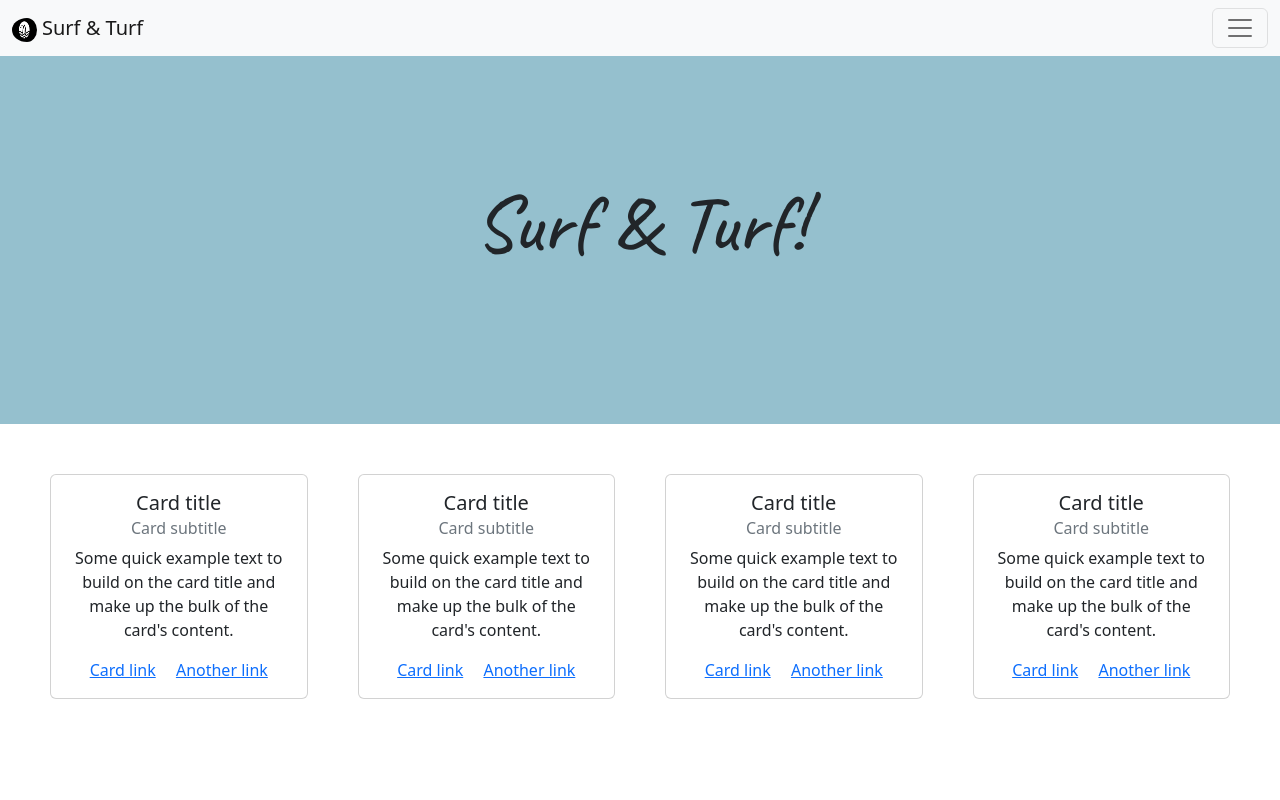
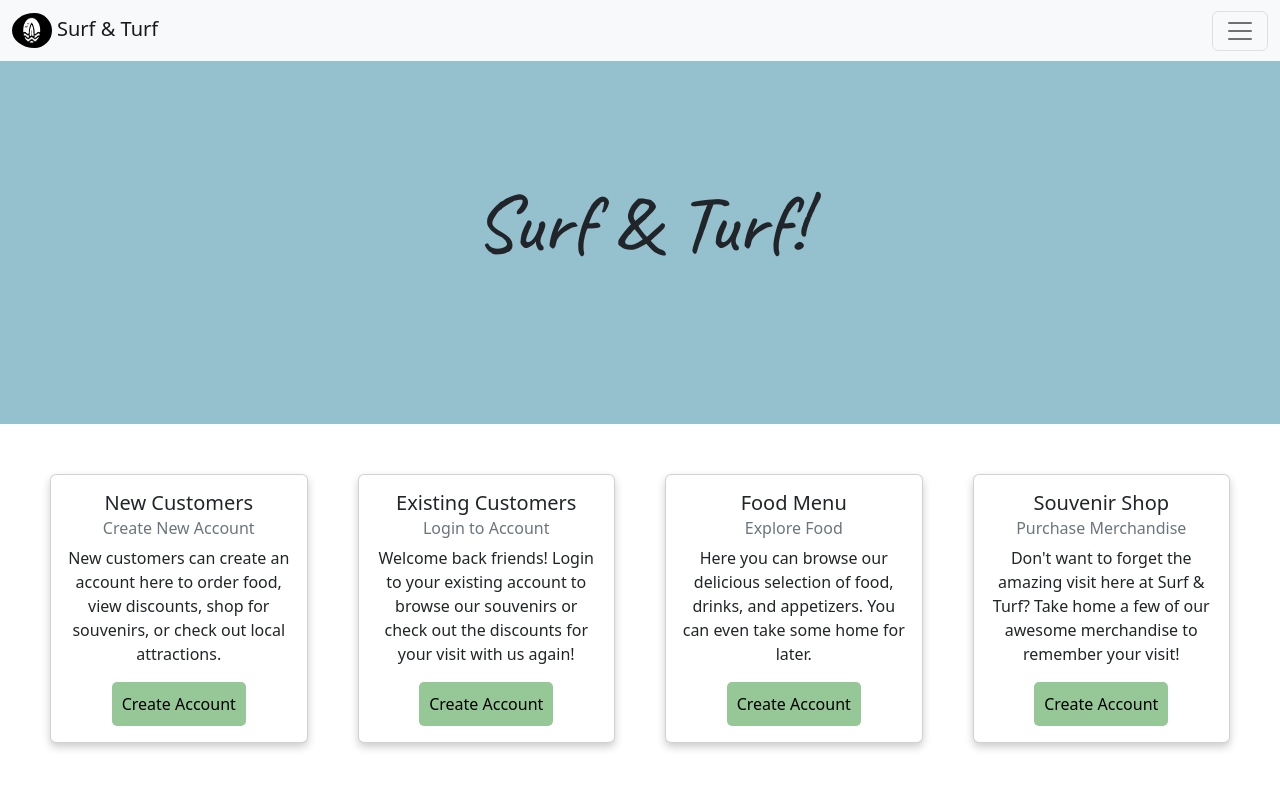
Before and after one commit to krosentrater/AFS-220, a Django app: page / in a window 1280 px wide. Run offline with Django 4.2, Linux system fonts and the light colour scheme.

Commit message:
Update and revised Week 3 Capstone

```diff
--- a/Week3/virtual/pages/static/pages/home.css
+++ b/Week3/virtual/pages/static/pages/home.css
@@ -31,3 +31,54 @@
     margin: 25px;
     gap: 50px;
 }
+
+.card {
+    box-shadow: 0 4px 8px 0 rgba(0,0,0,0.2);
+    transition: 0.3s;
+}
+
+.card:hover {
+    box-shadow: 0 8px 16px 0 rgba(0,0,0,0.2);
+}
+
+.button {
+    border: none;
+    border-radius: 5px;
+    padding: 10px;
+    background-color: rgba(108, 177, 108, 0.708);
+}
+
+.button span {
+    cursor: pointer;
+    display: inline-block;
+    position: relative;
+    transition: 0.5s;
+    transition: all 0.5s;
+  }
+
+.button span:after {
+    content: '\00bb';
+    position: absolute;
+    opacity: 0;
+    top: 0;
+    right: -20px;
+    transition: 0.5s;
+  }
+
+.button:hover span {
+    padding-right: 25px;
+  }
+
+.button:hover span:after {
+    opacity: 1;
+    right: 0;
+  }
+
+.links {
+    text-decoration: none;
+    color: black;
+}
+
+.links:hover {
+    color: black;
+}
--- a/Week3/virtual/pages/templates/pages/home.html
+++ b/Week3/virtual/pages/templates/pages/home.html
@@ -11,38 +11,34 @@
         <div class="flex_container">
             <div class="card" style="width: 18rem;">
                 <div class="card-body">
-                    <h5 class="card-title">Card title</h5>
-                    <h6 class="card-subtitle mb-2 text-muted">Card subtitle</h6>
-                    <p class="card-text">Some quick example text to build on the card title and make up the bulk of the card's content.</p>
-                    <a href="#" class="card-link">Card link</a>
-                    <a href="#" class="card-link">Another link</a>
+                    <h5 class="card-title">New Customers</h5>
+                    <h6 class="card-subtitle mb-2 text-muted">Create New Account</h6>
+                    <p class="card-text">New customers can create an account here to order food, view discounts, shop for souvenirs, or check out local attractions.</p>
+                    <button class="button"><span><a class ='links' href="#">Create Account</a></span></button>
                 </div>
             </div>
             <div class="card" style="width: 18rem;">
                 <div class="card-body">
-                    <h5 class="card-title">Card title</h5>
-                    <h6 class="card-subtitle mb-2 text-muted">Card subtitle</h6>
-                    <p class="card-text">Some quick example text to build on the card title and make up the bulk of the card's content.</p>
-                    <a href="#" class="card-link">Card link</a>
-                    <a href="#" class="card-link">Another link</a>
+                    <h5 class="card-title">Existing Customers</h5>
+                    <h6 class="card-subtitle mb-2 text-muted">Login to Account</h6>
+                    <p class="card-text">Welcome back friends! Login to your existing account to browse our souvenirs or check out the discounts for your visit with us again!</p>
+                    <button class="button"><span><a class ='links' href="{% url 'login' %}">Create Account</a></span></button>
                 </div>
             </div>
             <div class="card" style="width: 18rem;">
                 <div class="card-body">
-                    <h5 class="card-title">Card title</h5>
-                    <h6 class="card-subtitle mb-2 text-muted">Card subtitle</h6>
-                    <p class="card-text">Some quick example text to build on the card title and make up the bulk of the card's content.</p>
-                    <a href="#" class="card-link">Card link</a>
-                    <a href="#" class="card-link">Another link</a>
+                    <h5 class="card-title">Food Menu</h5>
+                    <h6 class="card-subtitle mb-2 text-muted">Explore Food</h6>
+                    <p class="card-text">Here you can browse our delicious selection of food, drinks, and appetizers. You can even take some home for later.</p>
+                    <button class="button"><span><a class ='links' href="#">Create Account</a></span></button>
                 </div>
             </div>
             <div class="card" style="width: 18rem;">
                 <div class="card-body">
-                    <h5 class="card-title">Card title</h5>
-                    <h6 class="card-subtitle mb-2 text-muted">Card subtitle</h6>
-                    <p class="card-text">Some quick example text to build on the card title and make up the bulk of the card's content.</p>
-                    <a href="#" class="card-link">Card link</a>
-                    <a href="#" class="card-link">Another link</a>
+                    <h5 class="card-title">Souvenir Shop</h5>
+                    <h6 class="card-subtitle mb-2 text-muted">Purchase Merchandise</h6>
+                    <p class="card-text">Don't want to forget the amazing visit here at Surf &#38; Turf? Take home a few of our awesome merchandise to remember your visit!</p>
+                    <button class="button"><span><a class ='links' href="#">Create Account</a></span></button>
                 </div>
             </div>
     </div>
--- a/Week3/virtual/pages/templates/pages/navbar.html
+++ b/Week3/virtual/pages/templates/pages/navbar.html
@@ -2,7 +2,7 @@
 
 <nav class="navbar bg-light fixed-top">
     <div class="container-fluid">
-        <a class="navbar-brand" href="{% url 'home' %}"><img class='logo' src="{% static 'pages/images/surflogo.png' %}" alt="Logo" width="30" height="24" >Surf &#38; Turf</a>
+        <a class="navbar-brand" href="{% url 'home' %}"><img class='logo' src="{% static 'pages/images/surflogo.png' %}" alt="Logo" width="45" height="35" >Surf &#38; Turf</a>
         <button class="navbar-toggler" type="button" data-bs-toggle="offcanvas" data-bs-target="#offcanvasNavbar" aria-controls="offcanvasNavbar">
             <span class="navbar-toggler-icon"></span>
         </button>
@@ -19,11 +19,14 @@
                 <li class="nav-item">
                     <a class="nav-link" href="{% url 'login' %}">Login</a>
                 </li>
+                <li class="nav-item">
+                    <a class="nav-link" href="#">Menu</a>
+                </li>
                 <li class="nav-item dropdown">
                     <a class="nav-link dropdown-toggle" href="#" role="button" data-bs-toggle="dropdown" aria-expanded="false">
                     Activities
                     </a>
-                <ul class="dropdown-menu dropdown-menu-dark">
+                <ul class="dropdown-menu dropdown-menu-light">
                     <li><a class="dropdown-item" href="#">Action</a></li>
                     <li><a class="dropdown-item" href="#">Another action</a></li>
                     <li>
```
